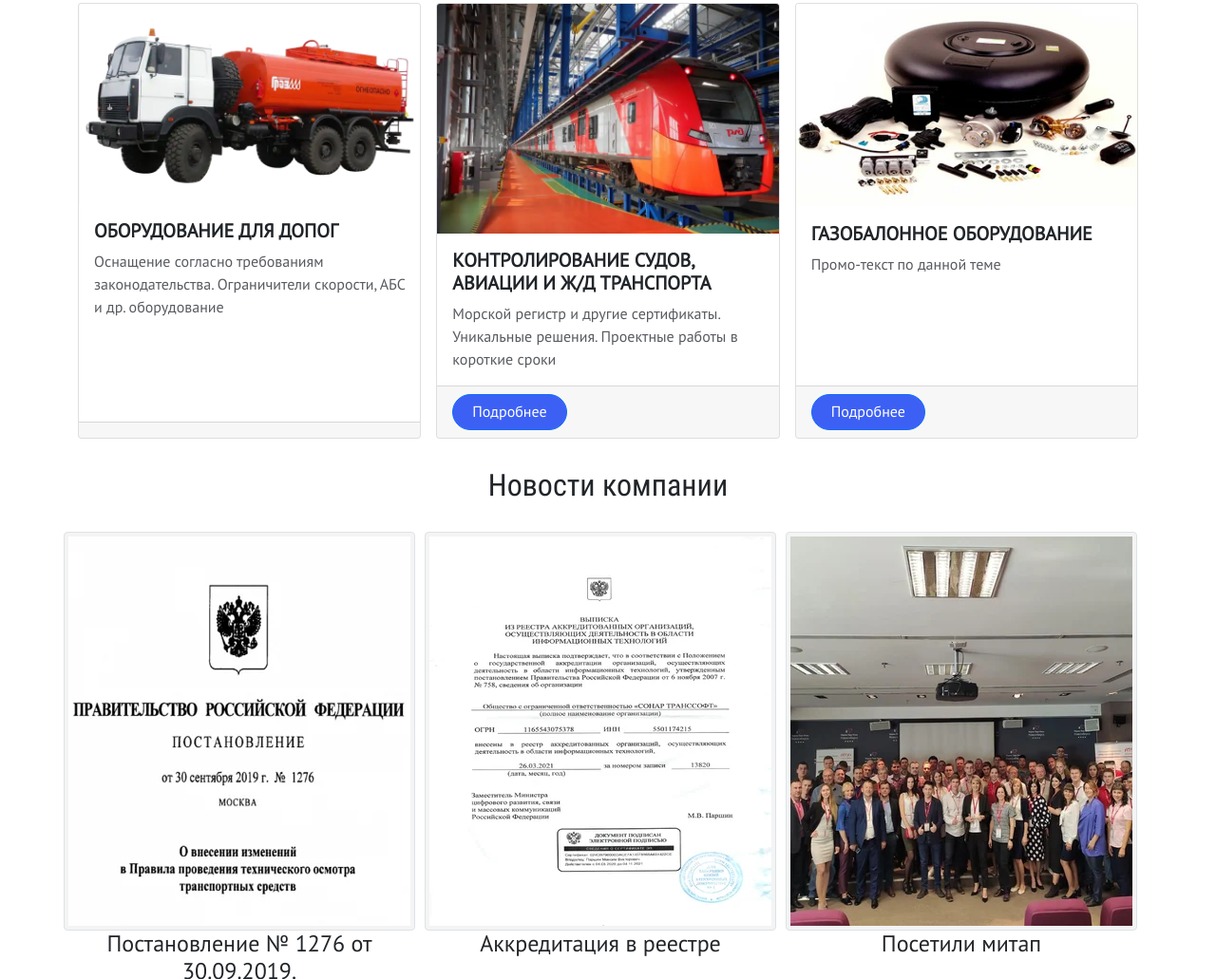
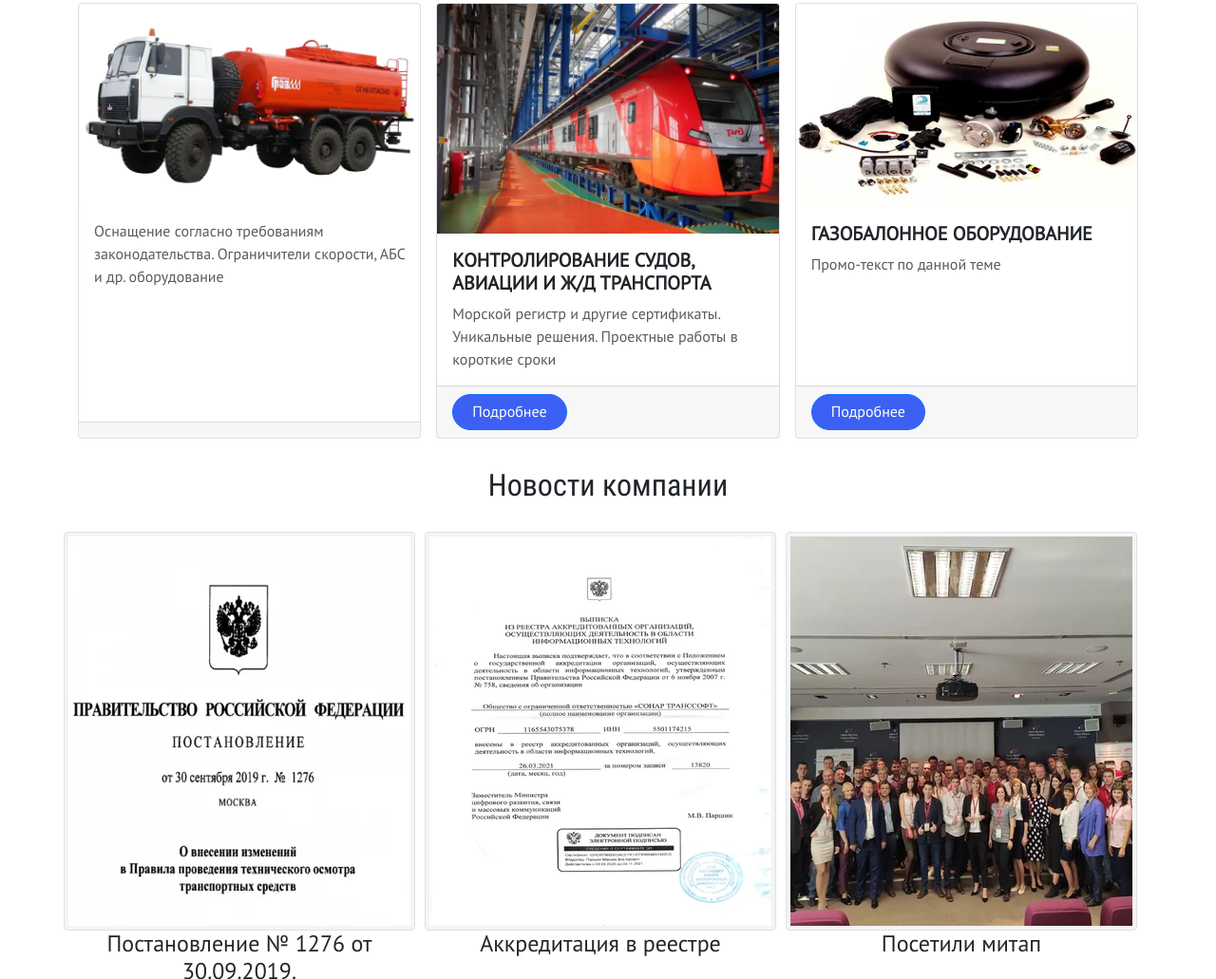
Before and after one commit to HakasLepehen/Transsoft, a website built with webpack: page index.html in a window 1280 px wide. Shown: the part 2037-3068 px from the top of the page at 95% size. Built offline with nearby package versions, Linux system fonts and the light colour scheme.

Commit message:
local version

```diff
--- a/index.html
+++ b/index.html
@@ -241,7 +241,7 @@
                 <div class="card">
                     <img src="src/img/dopog.webp" loading="lazy" class="card-img-top" alt="...">
                     <div class="card-body">
-                        <h5 class="card-title">оборудование для допог</h5>
+<!--                        <h5 class="card-title">оборудование для допог</h5>-->
                         <p class="card-text">Оснащение согласно требованиям законодательства. Ограничители скорости, АБС
                             и др. оборудование</p>
                     </div>
```
